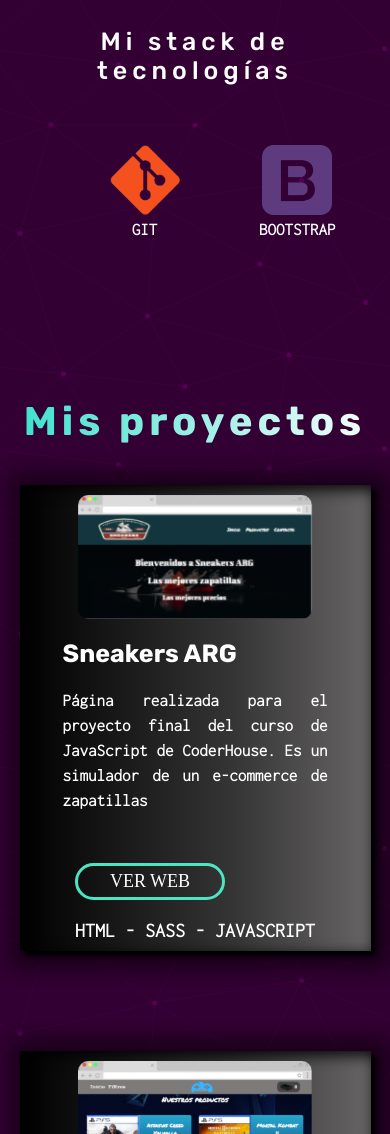
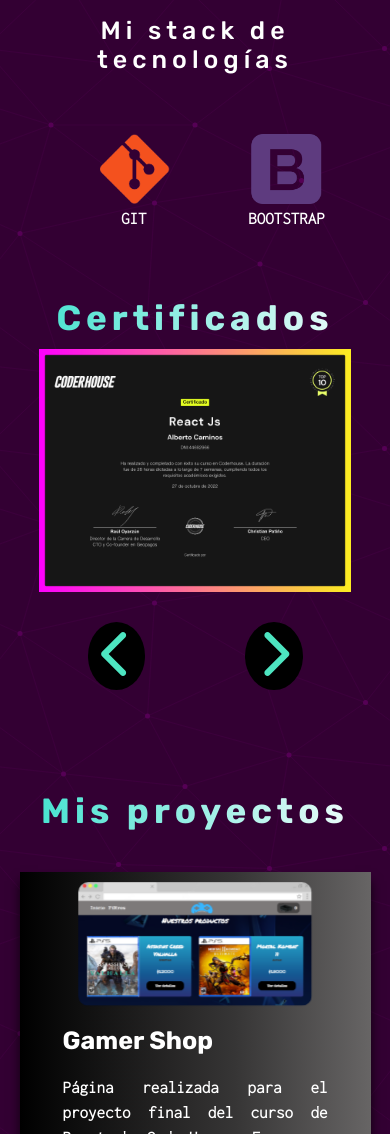
Before and after one commit to AlbeerC/portfolio, a website: page index.html in a window 390 px wide. Shown: the part 866-2000 px from the top of the page. Drawn offline with Linux system fonts and the light colour scheme; a web font is replaced by a local one.

Commit message:
new section

```diff
--- a/index.html
+++ b/index.html
@@ -162,6 +162,18 @@
         <!-- </ABOUT ME> -->
 
 
+        <!-- <CERTIFICATES> -->
+        <section id="certificates">
+            <h3>Certificados</h3>
+            <img src="img/react.png"id="certificates-img" alt="">
+            <div class="certificates-buttons">
+                <button class="prev-btn"><i class="fa-solid fa-chevron-left"></i></button>
+                <button class="next-btn"><i class="fa-solid fa-chevron-right"></i></button>
+            </div>
+        </section>
+        <!-- </CERTIFICATES> -->
+
+
         <!-- <PROJECTS> -->
         <section id="projects">
             <h2>Mis proyectos</h2>
--- a/js/app.js
+++ b/js/app.js
@@ -12,3 +12,49 @@
     const header = document.querySelector("header");
     header.classList.toggle("bottom" ,window.scrollY > 0);
 })
+
+
+// Slider de certificados
+const certificates = [
+    {
+        img: "../img/react.png"
+    },
+    {
+        img: "../img/js.png"
+    },
+    {
+        img: "../img/dw.png"
+    }
+]
+
+const certImg = document.getElementById("certificates-img");
+
+const prevBtn = document.querySelector(".prev-btn");
+const nextBtn = document.querySelector(".next-btn");
+
+let currentItem = 0;
+
+function showItem() {
+    const item = certificates[currentItem];
+    certImg.src = item.img;
+}
+
+window.addEventListener("DOMContentLoaded", () => {
+    showItem(currentItem)
+})
+
+nextBtn.addEventListener("click", () => {
+    currentItem++
+    if (currentItem > certificates.length - 1) {
+        currentItem = 0;
+    }
+    showItem()
+})
+
+prevBtn.addEventListener("click", () => {
+    currentItem--
+        if (currentItem < 0) {
+        currentItem = certificates.length - 1;
+    }
+    showItem()
+})
--- a/js/projects.js
+++ b/js/projects.js
@@ -1,6 +1,15 @@
 const projects = [
     {
         id: 1,
+        img1: "../img/project2.1.png",
+        img2: "../img/project2.2.png",
+        name: "Gamer Shop",
+        link: "https://gamershop.vercel.app/",
+        text: "Página realizada para el proyecto final del curso de React de CoderHouse. Es un e-commerce de juegos de playstation 5.",
+        tecnologies: "REACT - SASS - FIREBASE"
+    },
+    {
+        id: 2,
         img1: "../img/project1.1.png",
         img2: "../img/project1.2.png",
         name: "Sneakers ARG",
@@ -8,15 +17,7 @@
         text: "Página realizada para el proyecto final del curso de JavaScript de CoderHouse. Es un simulador de un e-commerce de zapatillas",
         tecnologies: "HTML - SASS - JAVASCRIPT"
     },
-    {
-        id: 2,
-        img1: "../img/project2.1.png",
-        img2: "../img/project2.2.png",
-        name: "Gamer Shop",
-        link: "https://gamershop.vercel.app/",
-        text: "Página realizada para el proyecto final del curso de React de CoderHouse. Es un e-commerce de juegos de playstation 5.",
-        tecnologies: "REACT - SASS - FIREBASE"
-    },
+
     {
         id: 3,
         img1: "../img/project3.1.png",
--- a/scss/_aboutme.scss
+++ b/scss/_aboutme.scss
@@ -5,8 +5,7 @@
     text-align: center;
     background: rgb(0,0,0);
     background: linear-gradient(90deg, rgba(0,0,0,1) 0%, rgba(54,53,53,1) 61%, rgba(103,101,101,1) 100%);
-    -webkit-box-shadow: 5px 5px 5px 0px #000000, inset 4px 4px 15px 0px #000000, 5px 3px 22px 15px rgba(0,0,0,0.39);
-    box-shadow: 5px 5px 5px 0px #000000, inset 4px 4px 15px 0px #000000, 5px 3px 22px 15px rgba(0,0,0,0.53);
+    @include bottomShadow;
     padding: 4rem;
     border-radius: 3rem;
 
@@ -20,13 +19,7 @@
 
     .aboutMe-top {
         h2 {
-            font-size: 4rem;
-            background: #34dfcb;
-            background: -webkit-linear-gradient(to right, #34dfcb, #ffffff);
-            background: linear-gradient(to right, #34dfcb, #ffffff);
-            -webkit-background-clip: text;
-            background-clip: text;
-            color: transparent;
+            @include sectionTitle;
 
             @include responsive(tablet) {
                 padding-top: 2rem;
--- /dev/null
+++ b/scss/_certificates.scss
@@ -0,0 +1,35 @@
+#certificates {
+    h3 {
+        @include sectionTitle;
+        text-align: center;
+        margin: 6rem 0 1rem 0;
+    }
+
+    img {
+        width: 60%;
+        max-height: 40rem;
+        display: block;
+        margin: 0 auto;
+
+        @include responsive(pc) {
+            width: 80%;
+        }
+    }
+
+    .certificates-buttons {
+        display: flex;
+        justify-content: center;
+        margin-top: 3rem;
+        gap: 10rem;
+
+        button {
+            background-color: $black;
+            padding: .5rem 1rem;
+            border-radius: 50%;
+            border: none;
+            font-size: 5rem;
+            color: $lightBlue;
+            cursor: pointer;
+        }
+    }
+}
--- a/scss/_contact.scss
+++ b/scss/_contact.scss
@@ -13,13 +13,7 @@
 
 
     h2 {
-        font-size: 4rem;
-        background: #34dfcb;
-        background: -webkit-linear-gradient(to right, #34dfcb, #ffffff);
-        background: linear-gradient(to right, #34dfcb, #ffffff);
-        -webkit-background-clip: text;
-        background-clip: text;
-        color: transparent;
+        @include sectionTitle;
     }
 
     .contact-flex {
--- a/scss/_header.scss
+++ b/scss/_header.scss
@@ -3,6 +3,7 @@
     justify-content: space-between;
     padding: 2rem 7rem;
     width: 100vw;
+    height: auto;
     position: fixed;
     top: 0;
     z-index: 1;
@@ -10,8 +11,7 @@
     @include responsive(pc) {
         background: rgb(184,180,180);
         background: linear-gradient(0deg, rgba(184,180,180,1) 0%, #4de5c1 65%);
-        -webkit-box-shadow: 0px 9px 11px 0px rgba(0,0,0,0.72);
-        box-shadow: 0px 9px 11px 0px rgba(0,0,0,0.72);
+        @include bottomShadow;
     }
 
     h1 {
@@ -51,8 +51,8 @@
         }
 
         svg {
-            width: 5rem;
-            height: 5rem;
+            width: 4rem;
+            height: 4rem;
             color: $black;
         }
     }
@@ -124,8 +124,7 @@
 .bottom {
         background: rgb(184,180,180);
         background: linear-gradient(0deg, rgba(184,180,180,1) 0%, #4de5c1 65%);
-        -webkit-box-shadow: 0px 9px 11px 0px rgba(0,0,0,0.72);
-        box-shadow: 0px 9px 11px 0px rgba(0,0,0,0.72);
+        @include bottomShadow;
 }
 .black {
     color: $black;
--- a/scss/_hero.scss
+++ b/scss/_hero.scss
@@ -7,7 +7,7 @@
     letter-spacing: 4px;
 
     @include responsive(pc) {
-        margin-bottom: 0;
+        margin: 15rem 2rem 0 2rem;
         justify-content: center;
     }
 
@@ -32,12 +32,22 @@
                     color: $lightBlue;
                     font-size: 4.5rem;
                     font-family: 'Times New Roman', Times, serif;
+
+                    @include responsive(tablet) {
+                        font-size: 3rem;
+                    }
                 }
 
                 h3 {
                     font-size: 3rem;
                     font-family: 'Times New Roman', Times, serif;
                     text-align: center;
+
+                    @include responsive(tablet) {
+                        font-size: 2rem;
+                        text-align: left;
+                        margin-left: 1rem;
+                    }
                 }
             }
         }
@@ -47,6 +57,10 @@
                 padding-top: 2rem;
                 font-weight: normal;
                 font-size: 3rem;
+
+                @include responsive(tablet) {
+                    font-size: 2rem;
+                }
             }
 
             button {
--- a/scss/_projects.scss
+++ b/scss/_projects.scss
@@ -1,16 +1,8 @@
 #projects {
-    margin-top: 15rem;
+    margin-top: 10rem;
 
     h2 {
-        font-size: 4rem;
-        color: $white;
-        text-align: center;
-        background: #34dfcb;
-        background: -webkit-linear-gradient(to right, #34dfcb, #ffffff);
-        background: linear-gradient(to right, #34dfcb, #ffffff);
-        -webkit-background-clip: text;
-        background-clip: text;
-        color: transparent;
+        @include sectionTitle;
     }
 
     .projects-container {
@@ -32,8 +24,7 @@
             color: $white;
             background: rgb(0,0,0);
             background: linear-gradient(90deg, rgba(0,0,0,1) 0%, rgba(54,53,53,1) 61%, rgba(103,101,101,1) 100%);
-            -webkit-box-shadow: 5px 5px 5px 0px #000000, inset 4px 4px 15px 0px #000000, 5px 3px 22px 15px rgba(0,0,0,0.39);
-            box-shadow: 5px 5px 5px 0px #000000, inset 4px 4px 15px 0px #000000, 5px 3px 22px 15px rgba(0,0,0,0.53);
+            @include bottomShadow;
 
             @include responsive(pc) {
                 min-width: 90vw;
--- a/scss/_variables.scss
+++ b/scss/_variables.scss
@@ -23,6 +23,23 @@
     background-attachment: fixed;
 }
 
+/* Section title */
+
+@mixin sectionTitle {
+    font-size: 4rem;
+    background: #34dfcb;
+    background: -webkit-linear-gradient(to right, #34dfcb, #ffffff);
+    background: linear-gradient(to right, #34dfcb, #ffffff);
+    -webkit-background-clip: text;
+    background-clip: text;
+    color: transparent;
+    text-align: center;
+
+    @media (max-width: 768px) {
+        font-size: 3.5rem;
+    }
+}
+
 /* Bottom shadow */
 @mixin bottomShadow {
     -webkit-box-shadow: 0px 9px 11px 0px rgba(0,0,0,0.72);
--- a/scss/style.scss
+++ b/scss/style.scss
@@ -6,3 +6,4 @@
 @import './projects';
 @import './contact';
 @import './footer';
+@import './certificates';
```
Also changed, not shown: css/main.css, img/dw.png (added), img/js.png (added), img/react.png (added).
